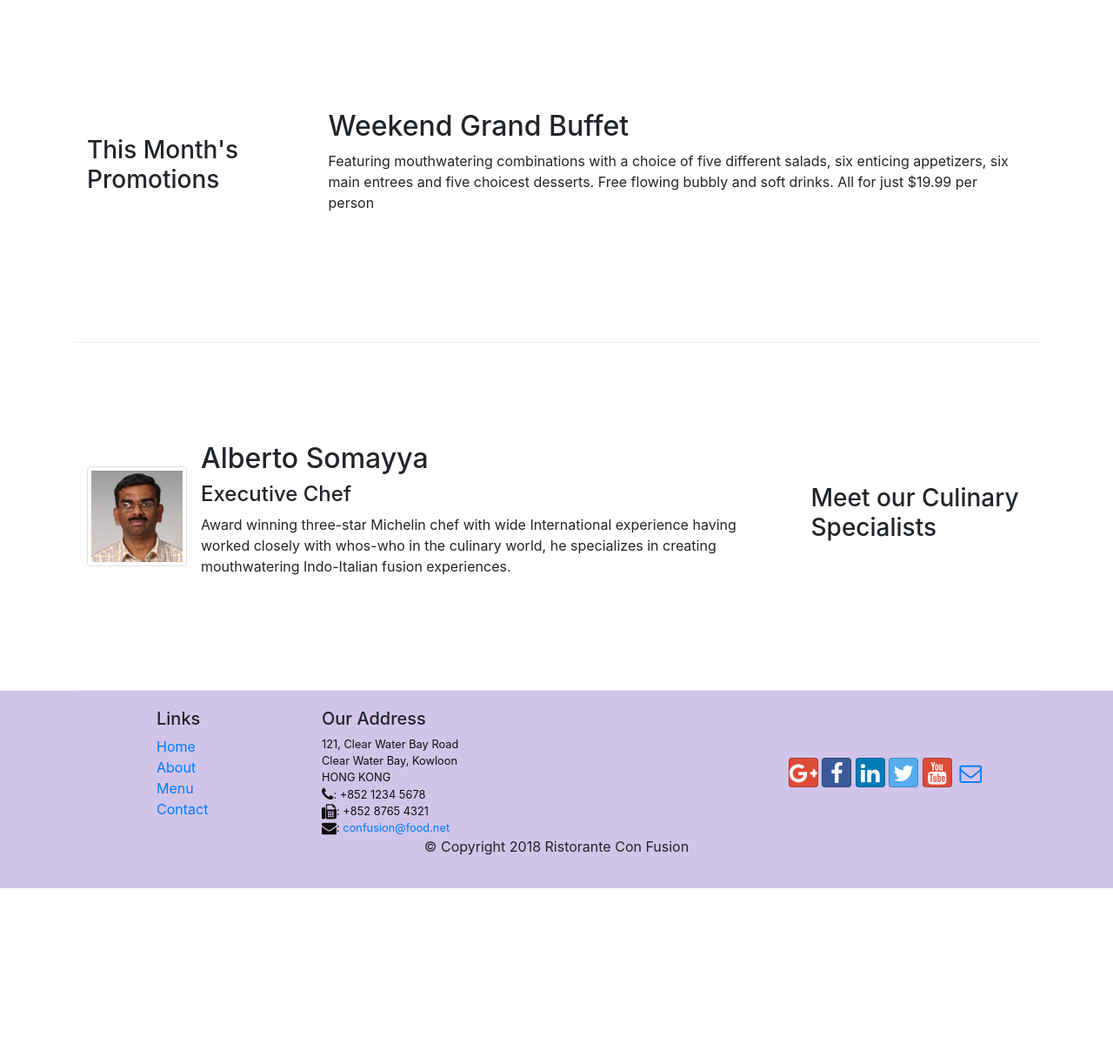
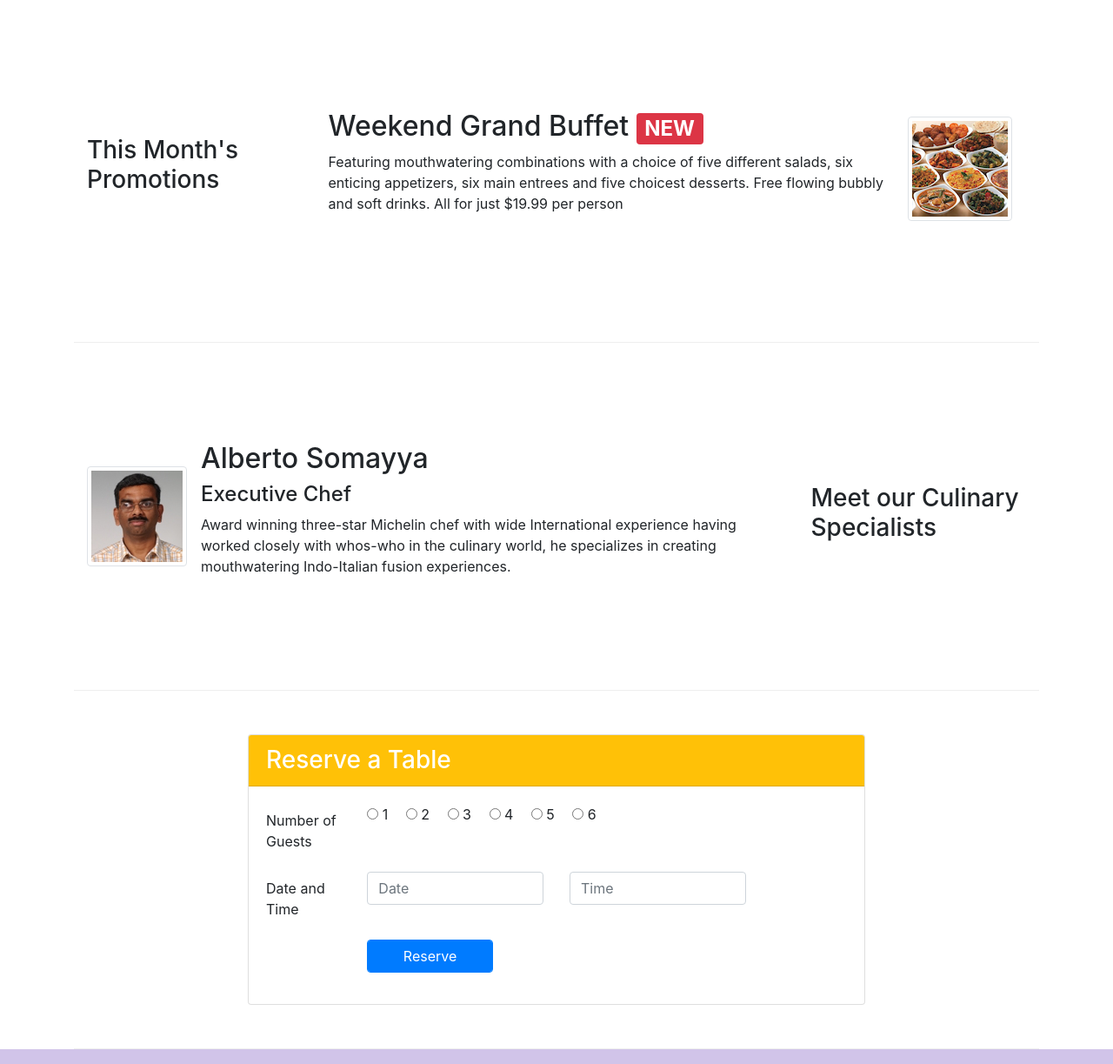
Before and after one commit to dilipagheda/conFusion, a website: page index.html in a window 1280 px wide. Shown: the part 740-1963 px from the top of the page at 87% size. Before the commit the page ends 1761 px from the top, so only its background shows below. Drawn offline with nearby package versions, Linux system fonts and the light colour scheme.

Commit message:
Assignment-2 complete

```diff
--- a/index.html
+++ b/index.html
@@ -45,8 +45,11 @@
                     <p>We take inspiration from the World's best cuisines, and create a unique fusion experience. Our
                         lipsmacking creations will tickle your culinary senses!</p>
                 </div>
-                <div class="col-12 col-sm align-self-center">
+                <div class="col-12 col-sm-3 align-self-center">
                     <img src="img/logo.png" class="img-fluid">
+                </div>
+                <div class="col-12 col-sm-3 align-self-center">
+                        <a class="btn btn-warning btn-block btn-lg"  href="#reserve">Reserve a Table</a>
                 </div>
             </div>
         </div>
@@ -59,10 +62,12 @@
             </div>
             <div class="col col-sm col-md order-sm-first">
                 <div class="media">
-                            <img class="d-flex mr-3 img-thumbnail align-self-center"
-                                    src="img/uthappizza.png" alt="Uthappizza">
+                    <img class="d-flex mr-3 img-thumbnail align-self-center" src="img/uthappizza.png" alt="Uthappizza">
                     <div class="media-body">
-                                <h2 class="mt-0">Uthappizza <span class="badge badge-danger">HOT</span> <span class="badge badge-pill badge-secondary">$4.99</span> </h2>
+                        <h2 class="mt-0">Uthappizza
+                            <span class="badge badge-danger">HOT</span>
+                            <span class="badge badge-pill badge-secondary">$4.99</span>
+                        </h2>
                         <p class="d-none d-sm-block">A unique combination of Indian Uthappam (pancake) and
                             Italian pizza, topped with Cerignola olives, ripe vine
                             cherry tomatoes, Vidalia onion, Guntur chillies and
@@ -72,16 +77,22 @@
             </div>
         </div>
 
-
         <div class="row row-header row-content align-items-center">
             <div class="col-12 col-sm-4 col-md-3">
                 <h3>This Month's Promotions</h3>
             </div>
             <div class="col col-sm col-md">
-                <h2>Weekend Grand Buffet</h2>
-                <p class="d-none d-sm-block">Featuring mouthwatering combinations with a choice of five different
-                    salads, six enticing appetizers, six main entrees and five choicest desserts. Free flowing bubbly
+                <div class="media">
+                    <div class="media-body">
+                        <h2 class="mt-0">Weekend Grand Buffet <span class="badge badge-danger">NEW</span></h2>
+                        <p class="d-none d-sm-block">Featuring mouthwatering combinations with a choice of five
+                            different
+                            salads, six enticing appetizers, six main entrees and five choicest desserts. Free flowing
+                            bubbly
                             and soft drinks. All for just $19.99 per person </p>
+                    </div>
+                    <img class="d-flex mr-3 img-thumbnail align-self-center" src="img/buffet.png" alt="Alberto Somayya">
+                </div>
             </div>
         </div>
 
@@ -91,8 +102,7 @@
             </div>
             <div class="col col-sm col-md order-sm-first">
                 <div class="media">
-                            <img class="d-flex mr-3 img-thumbnail align-self-center"
-                                    src="img/alberto.png" alt="Alberto Somayya">
+                    <img class="d-flex mr-3 img-thumbnail align-self-center" src="img/alberto.png" alt="Alberto Somayya">
                     <div class="media-body">
                         <h2 class="mt-0">Alberto Somayya</h2>
                         <h4>Executive Chef</h4>
@@ -103,7 +113,49 @@
                         </p>
                     </div>
                 </div>
+            </div>
+        </div>
 
+        <div class="row row-content d-flex justify-content-center" id="reserve">
+            <div class="col-12 col-sm-8 ">
+                <div class="card">
+                    <h3 class="card-header bg-warning text-white">Reserve a Table</h3>
+                    <div class="card-body">
+                        <form>
+                            <div class="form-group row">
+                                <label class="col-12 col-lg-2 col-form-label">Number of Guests</label>
+                                <div class="col-12 col-lg-8">
+                                    <input type="radio" name="1" value="1" id="1">
+                                    <label for="1" class="mr-3">1</label>
+                                    <input type="radio" name="2" value="2" id="2">
+                                    <label for="2" class="mr-3">2</label>
+                                    <input type="radio" name="3" value="3" id="3">
+                                    <label for="3" class="mr-3">3</label>
+                                    <input type="radio" name="4" value="4" id="4">
+                                    <label for="4" class="mr-3">4</label>
+                                    <input type="radio" name="5" value="5" id="5">
+                                    <label for="5" class="mr-3">5</label>
+                                    <input type="radio" name="6" value="6" id="6">
+                                    <label for="6" class="mr-3">6</label>
+                                </div>
+                            </div>
+                            <div class="form-group row">
+                                <label class="col-12 col-lg-2 col-form-label">Date and Time</label>
+                                <div class="col-12 col-lg-4">
+                                    <input type="text" class="form-control" placeholder="Date">
+                                </div>
+                                <div class="col-12 col-lg-4">
+                                    <input type="text" class="form-control" placeholder="Time">
+                                </div>
+                            </div>
+                            <div class="form-group row">
+                                <div class="col-6 col-lg-3 offset-lg-2">
+                                    <button class=" form-control btn-primary ">Reserve</button>
+                                </div>
+                            </div>
+                        </form>
+                    </div>
+                </div>
             </div>
         </div>
     </div>
```
Lines whose indentation alone changed are shown as unchanged.
